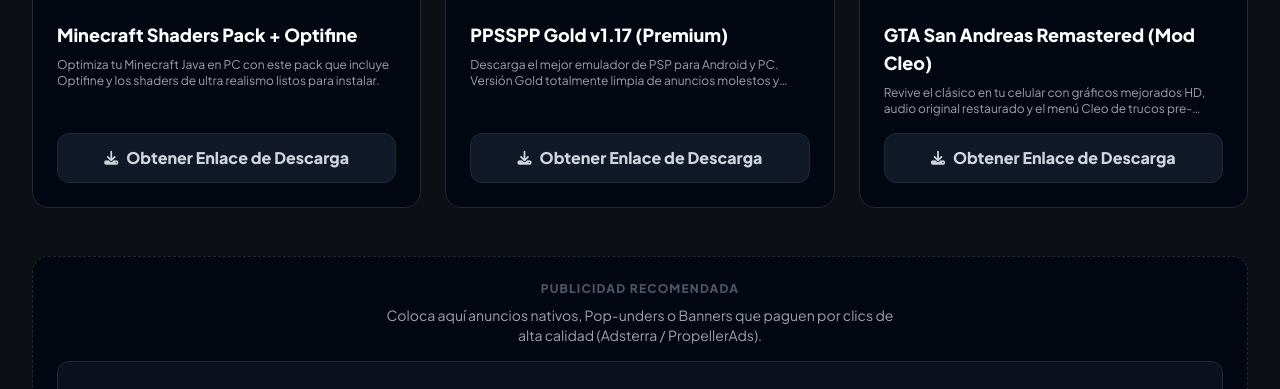
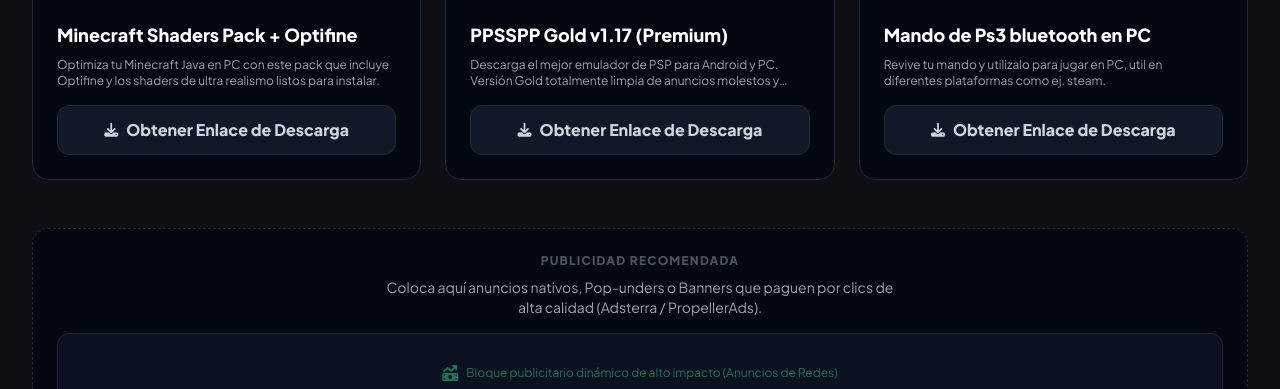
Before and after one commit to Neo-Retro99/Neo-Retro99.github.io, a plain HTML site: page index.html in a window 1280 px wide. Shown: the part 1101-1490 px from the top of the page. Drawn offline with nearby package versions, Linux system fonts and the light colour scheme.

Commit message:
Update index.html

```diff
--- a/index.html
+++ b/index.html
@@ -88,7 +88,7 @@
             <div class="relative rounded-2xl overflow-hidden border border-gray-800 bg-gray-950 neon-border transition-all duration-300">
                 <!-- Imagen de fondo optimizada -->
                 <div class="absolute inset-0 bg-gradient-to-r from-gray-950 via-gray-950/80 to-transparent z-10"></div>
-                <img src="https://play.google.com/store/apps/details?id=com.wild.animals.transporter.truck.game&hl=es_VE" alt="Minecraft Shaders" class="absolute inset-0 w-full h-full object-cover opacity-50 lg:opacity-75">
+                <img src="https://play-lh.googleusercontent.com/IuuBMMNxKvQb6TTfslXWdV3KRlm8DKp9OPiifh9uU88BgXlkrcH5Y0v0tXgsmrHp4eN22tv_OAyd93Vx0vt9zoA" alt="Minecraft Shaders" class="absolute inset-0 w-full h-full object-cover opacity-50 lg:opacity-75">
 
                 <!-- Contenido -->
                 <div class="relative z-20 px-6 py-12 md:p-16 max-w-xl flex flex-col items-start gap-4 h-full justify-center">
@@ -181,8 +181,8 @@
                     <!-- Contenido Informativo -->
                     <div class="p-6 flex-grow flex flex-col justify-between gap-4">
                         <div>
-                            <h3 class="text-lg font-bold text-white group-hover:text-emerald-400 transition-colors">GTA San Andreas Remastered (Mod Cleo)</h3>
-                            <p class="text-gray-400 text-xs mt-2 line-clamp-2">Revive el clásico en tu celular con gráficos mejorados HD, audio original restaurado y el menú Cleo de trucos pre-instalado.</p>
+                            <h3 class="text-lg font-bold text-white group-hover:text-emerald-400 transition-colors">Mando de Ps3 bluetooth en PC</h3>
+                            <p class="text-gray-400 text-xs mt-2 line-clamp-2">Revive tu mando y utilizalo para jugar en PC, util en diferentes plataformas como ej. steam.</p>
                         </div>
                         <!-- Botón de Descarga que abre el Popup Monetizado -->
                         <button onclick="triggerDownload('GTA SA Remastered APK', 'http://googleusercontent.com/image_collection/image_retrieval/3805132622212136559_1', 'https://linkvertise.com/tu-link-de-afiliado-aqui')" class="w-full bg-gray-900 border border-gray-800 group-hover:border-emerald-500 group-hover:bg-emerald-500 group-hover:text-black text-gray-300 py-3 rounded-xl font-bold transition-all flex items-center justify-center gap-2">
```
